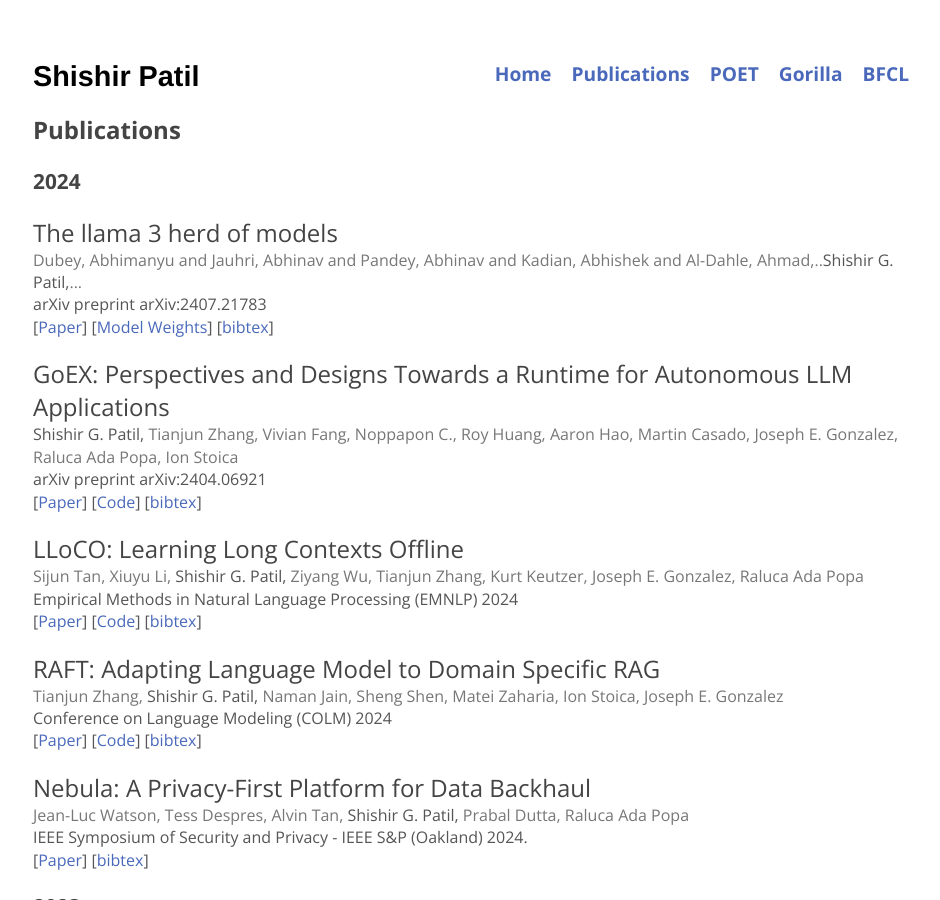
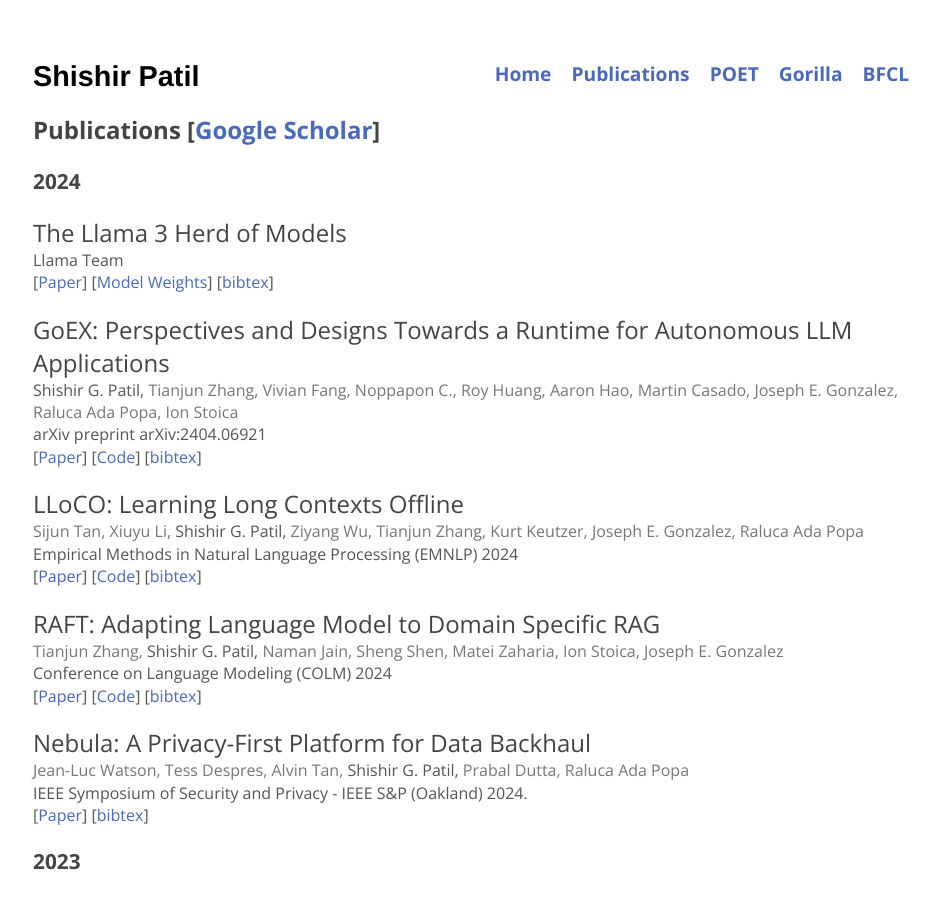
Before and after one commit to ShishirPatil/ShishirPatil.github.io, a Jekyll site: the page built from publications/index.html, in a window 1280 px wide and 900 px high. Shown: the whole window, without its empty margins (159-1099 px from the left). Built offline with Jekyll 4.4.1, drawn with Linux system fonts in a browser that asks for light colours; nearby versions of some CDN libraries.

Commit message:
Add Scholar link to Publications

```diff
--- a/publications/index.html
+++ b/publications/index.html
@@ -4,20 +4,19 @@
 ---
 
 		<div class="publications">
-			<h2>Publications</h2>
+			<h2>Publications [<a href='https://scholar.google.com/citations?user=JTtnJUIAAAAJ&hl=en'>Google Scholar</a>]</h2>
 
 			<h3>2024</h3>
 
-			<h4-pub>The llama 3 herd of models</h4-pub><br>
+			<h4-pub>The Llama 3 Herd of Models</h4-pub><br>
 			<p-pub>
-				<co-author-name>Dubey, Abhimanyu and Jauhri, Abhinav and Pandey, Abhinav and Kadian, Abhishek and Al-Dahle, Ahmad,..</co-author-name>Shishir G. Patil,<co-author-name>...</co-author-name> <br>
-				arXiv preprint arXiv:2407.21783<br>
+				Llama Team<br>
 				[<a href='https://arxiv.org/pdf/2407.21783'>Paper</a>]
 				[<a href='https://huggingface.co/docs/transformers/en/model_doc/llama3'>Model Weights</a>]
 				[<a shape="rect" onclick="toggleBibtex('llama3-bibtex')">bibtex</a>]
 				<p id="llama3-bibtex" style="display:none; font-family: 'Titillium Web', 'sans-serif'; font-size:16px; font-weight:400">
 					@article{llama3,<br>
-					&nbsp; 	title={The llama 3 herd of models},<br>
+					&nbsp; 	title={The Llama 3 Herd of Models},<br>
 					&nbsp; 	author={Dubey, Abhimanyu and Jauhri, Abhinav and Pandey, Abhinav and Kadian, Abhishek and Al-Dahle, Ahmad and Letman, Aiesha and Mathur, Akhil and Schelten, Alan and Yang, Amy and Fan, Angela and others},<br>
 					&nbsp; 	year={2024},<br>
 					&nbsp;	journal={arXiv preprint arXiv:2407.21783}<br>
```
